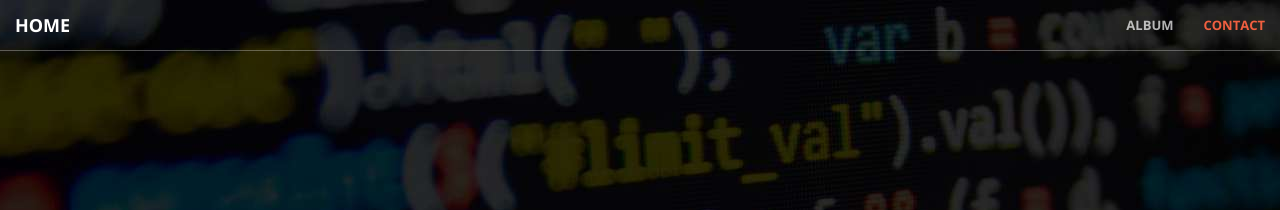
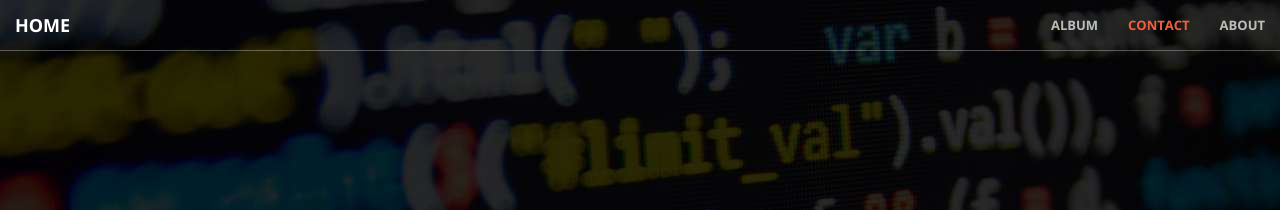
Before and after one commit to vbem/lilei.tech, a Jekyll site: the page built from index.html, in a window 1280 px wide. Shown: the top 210 px of the page. Built offline with Jekyll 4.4.1, drawn with Linux system fonts in a browser that asks for light colours.

Commit message:
Update nav.html

```diff
--- a/_includes/nav.html
+++ b/_includes/nav.html
@@ -26,6 +26,9 @@
                 <li>
                     <a class="page-scroll" href="#contact">Contact</a>
                 </li>
+                <li>
+                    <a class="page-scroll" href="/resumes">About</a>
+                </li>
             </ul>
         </div>
         <!-- /.navbar-collapse -->
```
